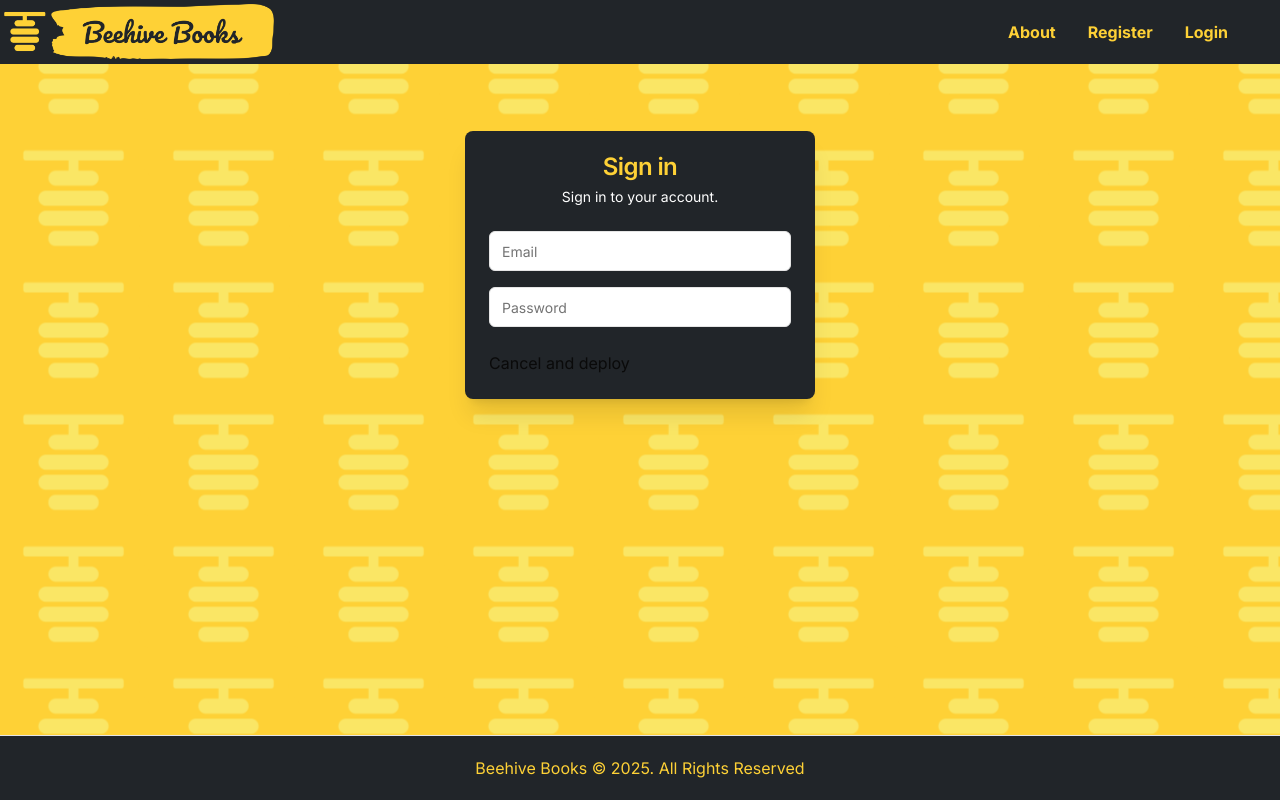
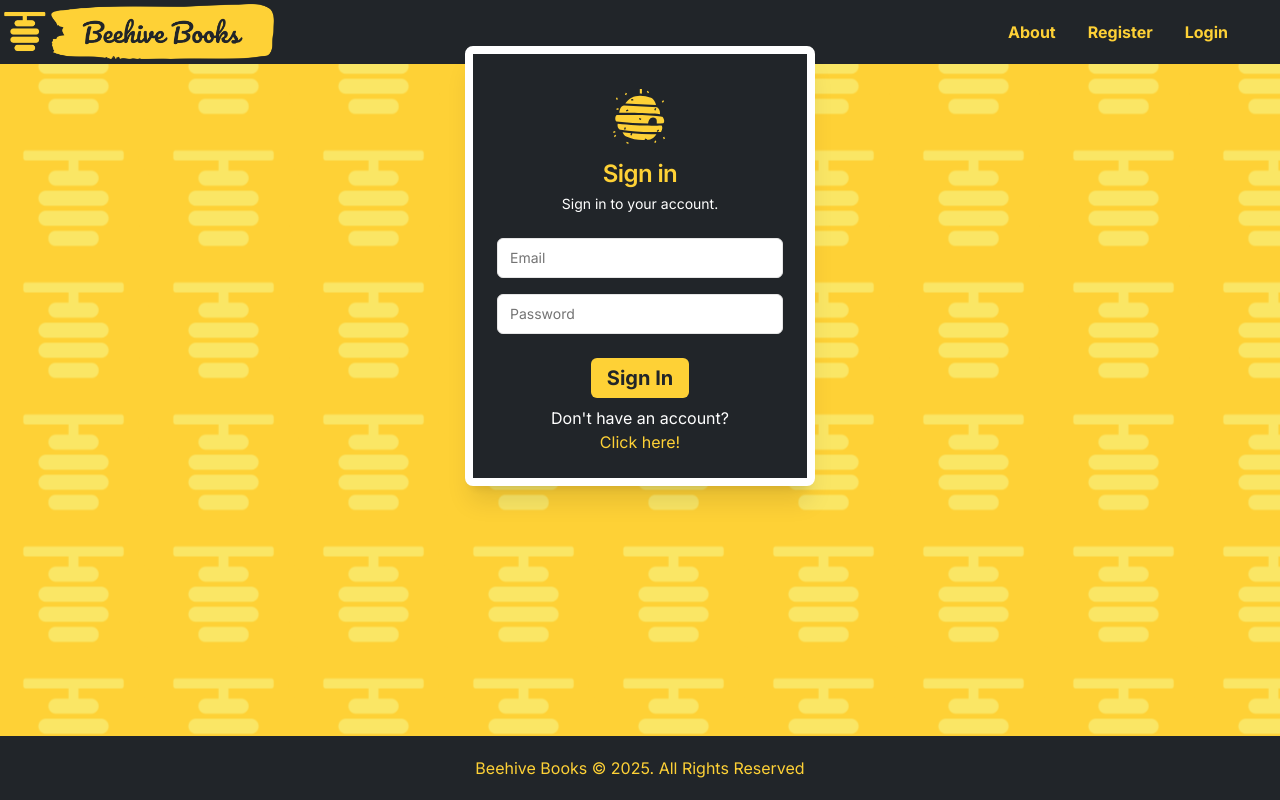
Before and after one commit to Cremacious/beehive-books, a Next.js app: page /sign-in in a window 1280 px wide. Built offline with nearby package versions, Linux system fonts and the light colour scheme.

Commit message:
Restyled sign in form

```diff
--- a/components/footer.tsx
+++ b/components/footer.tsx
@@ -3,7 +3,7 @@ import { APP_NAME } from '@/lib/constants';
 const Footer = () => {
   const currentYear = new Date().getFullYear();
   return (
-    <footer className="border-t bg-bee-dark ">
+    <footer className="bg-bee-dark">
       <div className="text-center p-5 flex-center text-bee-yellow">
         {APP_NAME} &copy; {currentYear}. All Rights Reserved
       </div>
--- a/components/sign-in-form.tsx
+++ b/components/sign-in-form.tsx
@@ -1,3 +1,5 @@
+import Link from 'next/link';
+import { GiTreeBeehive } from 'react-icons/gi';
 import {
   Card,
   CardContent,
@@ -7,60 +9,42 @@ import {
   CardTitle,
 } from './ui/card';
 import { Input } from './ui/input';
+import { Button } from './ui/button';
 
 const SignInForm = () => {
   return (
-    <Card className="w-[350px] no-outline shadow-xl border-none bg-bee-dark ">
-      <CardHeader className='space-y-2'>
+    <Card className="w-[350px] no-outline shadow-xl border-white border-8 bg-bee-dark">
+      <CardHeader className="space-y-2">
+        <GiTreeBeehive className="text-bee-yellow text-6xl mx-auto m-2" />
         <CardTitle className="text-bee-yellow text-center">Sign in</CardTitle>
-        <CardDescription className='text-white text-center'>Sign in to your account.</CardDescription>
+        <CardDescription className="text-white text-center">
+          Sign in to your account.
+        </CardDescription>
       </CardHeader>
-      <CardContent className='space-y-4'>
-        <Input placeholder="Email"></Input>
-        <Input placeholder="Password"></Input>
+      <CardContent className="space-y-4">
+        <Input
+          className="hover:border-bee-yellow hover:border-4"
+          placeholder="Email"
+        ></Input>
+        <Input
+          className="hover:border-bee-yellow hover:border-4"
+          placeholder="Password"
+        ></Input>
       </CardContent>
-      <CardFooter>Cancel and deploy</CardFooter>
+      <CardFooter className="flex justify-center flex-col space-y-2">
+        <Button className="text-bee-dark bg-bee-yellow font-bold text-xl">
+          Sign In
+        </Button>
+        <div>
+          <p className="text-white">Don&apos;t have an account?</p>
+
+          <Link href="/register">
+            <p className="text-bee-yellow text-center">Click here!</p>
+          </Link>
+        </div>
+      </CardFooter>
     </Card>
   );
 };
 
 export default SignInForm;
-
-// export function CardWithForm() {
-//   return (
-//     <Card className="w-[350px]">
-//       <CardHeader>
-//         <CardTitle>Create project</CardTitle>
-//         <CardDescription>Deploy your new project in one-click.</CardDescription>
-//       </CardHeader>
-//       <CardContent>
-//         <form>
-//           <div className="grid w-full items-center gap-4">
-//             <div className="flex flex-col space-y-1.5">
-//               <Label htmlFor="name">Name</Label>
-//               <Input id="name" placeholder="Name of your project" />
-//             </div>
-//             <div className="flex flex-col space-y-1.5">
-//               <Label htmlFor="framework">Framework</Label>
-//               <Select>
-//                 <SelectTrigger id="framework">
-//                   <SelectValue placeholder="Select" />
-//                 </SelectTrigger>
-//                 <SelectContent position="popper">
-//                   <SelectItem value="next">Next.js</SelectItem>
-//                   <SelectItem value="sveltekit">SvelteKit</SelectItem>
-//                   <SelectItem value="astro">Astro</SelectItem>
-//                   <SelectItem value="nuxt">Nuxt.js</SelectItem>
-//                 </SelectContent>
-//               </Select>
-//             </div>
-//           </div>
-//         </form>
-//       </CardContent>
-//       <CardFooter className="flex justify-between">
-//         <Button variant="outline">Cancel</Button>
-//         <Button>Deploy</Button>
-//       </CardFooter>
-//     </Card>
-//   )
-// }
--- a/package.json
+++ b/package.json
@@ -21,6 +21,7 @@
     "react": "^19.0.0",
     "react-dom": "^19.0.0",
     "react-hook-form": "^7.54.2",
+    "react-icons": "^5.4.0",
     "tailwind-merge": "^3.0.1",
     "tailwindcss-animate": "^1.0.7",
     "zod": "^3.24.1"
```
Also changed, not shown: 1 other file (tests, documents, lock files or other folders).
